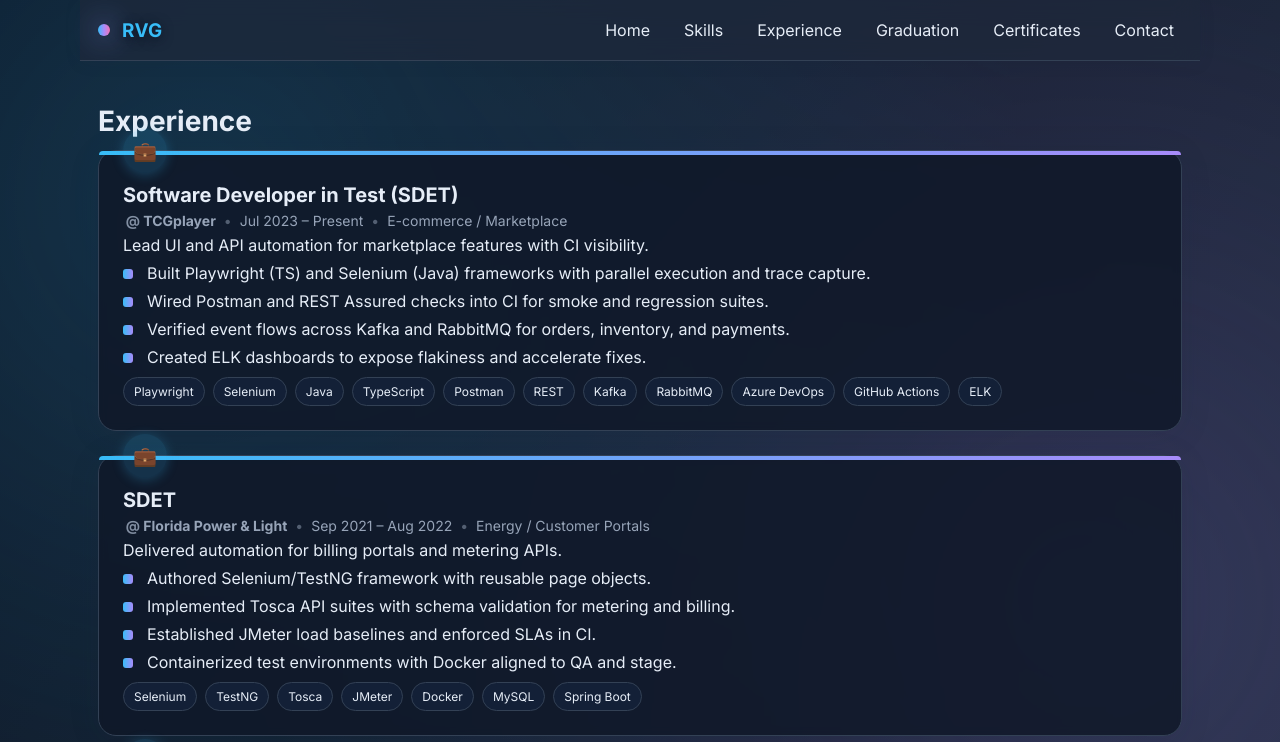
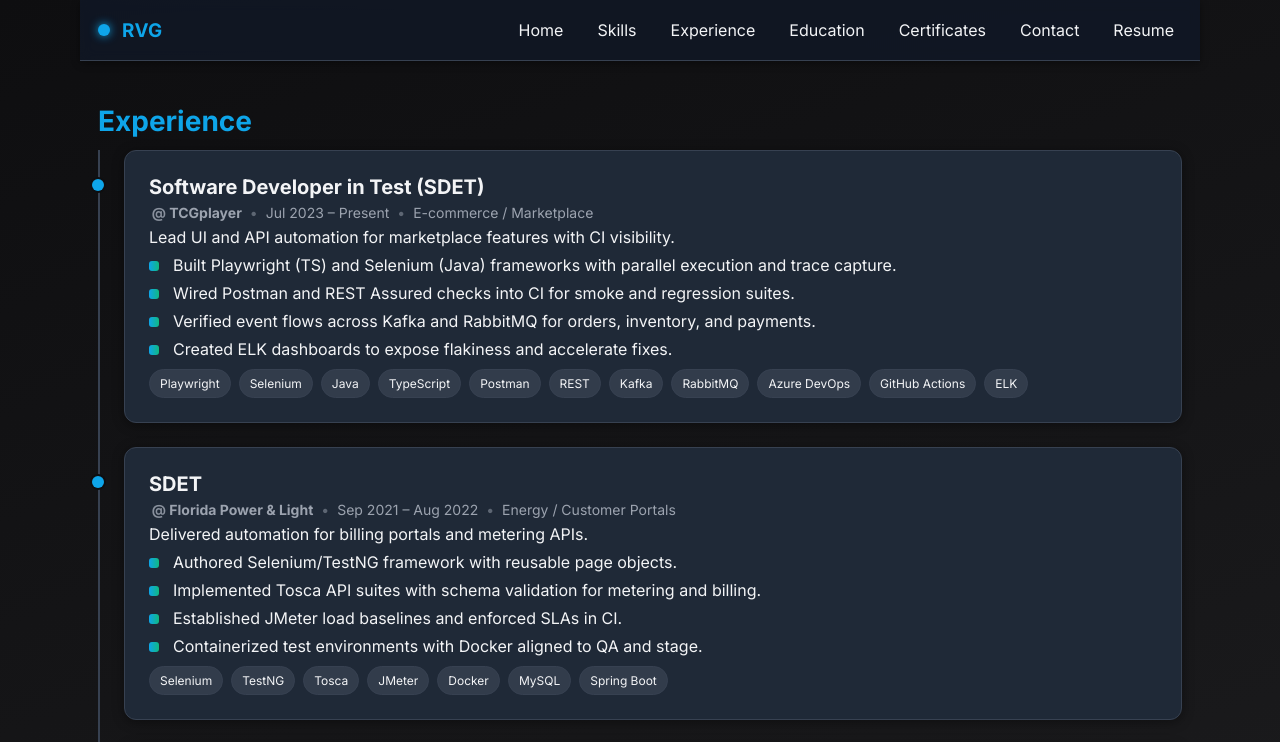
Before and after one commit to Rajavenkateshgurugubelli/portfolio, an Angular app: page /experience in a window 1280 px wide. Shown: the top 742 px of the page. Built offline with nearby package versions, Linux system fonts and the light colour scheme.

Commit message:
feat: revamp site with new dark theme

```diff
--- a/src/app/app.component.html
+++ b/src/app/app.component.html
@@ -4,9 +4,10 @@
     <a routerLink="/" fragment="top">Home</a>
     <a routerLink="/" fragment="skills">Skills</a>
     <a routerLink="/" fragment="experience">Experience</a>
-    <a routerLink="/" fragment="graduation">Graduation</a>
+    <a routerLink="/" fragment="graduation">Education</a>
     <a routerLink="/" fragment="certificates">Certificates</a>
     <a routerLink="/" fragment="contact">Contact</a>
+    <a href="assets/resume.pdf" target="_blank" rel="noopener">Resume</a>
   </nav>
 </header>
 
--- a/src/app/contact/contact.component.css
+++ b/src/app/contact/contact.component.css
@@ -17,13 +17,15 @@
   gap: 12px;
   padding: 10px 14px;
   border-radius: 10px;
-  background: var(--pill);
-  transition: background 0.2s, transform 0.2s;
+  background: var(--card);
+  border: 1px solid var(--border);
+  transition: background 0.2s, transform 0.2s, color 0.2s;
   color: var(--text);
 }
 
 .contact-item:hover {
-  background: var(--acc2);
+  background: var(--acc1);
+  color: #0f172a;
   transform: translateY(-2px);
 }
 
--- a/src/app/education/education.component.html
+++ b/src/app/education/education.component.html
@@ -1,8 +1,7 @@
 <section class="education">
   <h2>Education</h2>
-  <div class="card rise edu-card">
-    <span class="edu-icon" aria-hidden="true">🎓</span>
-    <div class="edu-top">
+    <div class="card rise edu-card">
+      <div class="edu-top">
       <h3>Texas Tech University</h3>
       <p class="edu-meta">Lubbock, TX · Aug 2022 – May 2024</p>
     </div>
--- a/src/app/experience/experience.component.css
+++ b/src/app/experience/experience.component.css
@@ -6,6 +6,7 @@
 .xp h2 {
   margin: 0 0 12px;
   font-size: 28px;
+  color: var(--acc1);
 }
 
 /* list layout */
@@ -13,6 +14,9 @@
   list-style: none;
   margin: 0;
   padding: 0;
+  position: relative;
+  border-left: 2px solid var(--border);
+  padding-left: 24px;
   display: grid;
   gap: 24px;
 }
@@ -20,36 +24,26 @@
 /* card layout */
 .xp-card {
   position: relative;
-  padding: 32px 24px 24px;
+  background: var(--card);
+  border: 1px solid var(--border);
+  border-radius: 12px;
+  padding: 24px;
 }
 
 .xp-card::before {
   content: "";
   position: absolute;
-  top: 0;
-  left: 0;
-  right: 0;
-  height: 4px;
-  border-radius: 18px 18px 0 0;
-  background: linear-gradient(90deg, var(--acc1), var(--acc2));
+  left: -33px;
+  top: 28px;
+  width: 12px;
+  height: 12px;
+  border-radius: 50%;
+  background: var(--acc1);
+  box-shadow: 0 0 0 2px var(--bg1);
 }
 
 /* icon badge */
-.xp-icon {
-  position: absolute;
-  top: -22px;
-  left: 24px;
-  width: 44px;
-  height: 44px;
-  border-radius: 50%;
-  background: rgba(56, 189, 248, 0.15);
-  display: flex;
-  align-items: center;
-  justify-content: center;
-  font-size: 1.2rem;
-  color: var(--acc1);
-  box-shadow: 0 2px 12px rgba(56, 189, 248, 0.25);
-}
+.xp-icon { display: none; }
 
 /* top line */
 .xp-top {
@@ -125,7 +119,7 @@
 }
 
 .chip {
-  background: #132037;
+  background: var(--pill);
   border: 1px solid var(--border);
   color: var(--text);
   border-radius: 999px;
--- a/src/app/experience/experience.component.html
+++ b/src/app/experience/experience.component.html
@@ -1,10 +1,9 @@
 <section id="experience" class="xp">
   <h2>Experience</h2>
 
-  <ol class="xp-list">
-    <li class="xp-card card rise" *ngFor="let r of roles">
-      <span class="xp-icon" aria-hidden="true">💼</span>
-      <div class="xp-top">
+    <ol class="xp-list">
+      <li class="xp-card card rise" *ngFor="let r of roles">
+        <div class="xp-top">
         <h3 class="xp-title">{{ r.title }}</h3>
         <div class="xp-meta">
           <span class="xp-company">{{ r.company }}</span>
--- a/src/app/home/home.component.css
+++ b/src/app/home/home.component.css
@@ -1,15 +1,38 @@
 .hero-section {
   text-align: center;
-  padding: 120px 20px 60px;
+  padding: 160px 20px 80px;
 }
 
 .main-title {
   margin: 0;
   font-size: 3rem;
+  color: var(--acc1);
 }
 
 .subtitle {
-  margin-top: 0;
-  color: var(--acc2);
+  margin-top: 8px;
+  color: var(--text);
   font-size: 1.5rem;
 }
+
+.hero-tag {
+  margin-top: 12px;
+  color: var(--muted);
+  font-size: 1.1rem;
+}
+
+.hero-cta {
+  display: inline-block;
+  margin-top: 24px;
+  padding: 10px 24px;
+  border-radius: 8px;
+  background: var(--acc1);
+  color: #0f172a;
+  text-decoration: none;
+  font-weight: 600;
+  transition: background .2s;
+}
+
+.hero-cta:hover {
+  background: var(--acc2);
+}
--- a/src/app/home/home.component.html
+++ b/src/app/home/home.component.html
@@ -1,6 +1,8 @@
 <section id="top" class="hero-section">
   <h1 class="main-title">Raja Venkatesh Gurugubelli</h1>
-  <h2 class="subtitle">QA Automation Engineer / SDET</h2>
+  <p class="subtitle">QA Automation Engineer / SDET</p>
+  <p class="hero-tag">Crafting reliable test automation for modern systems</p>
+  <a class="hero-cta" routerLink="/" fragment="contact">Get in touch</a>
 </section>
 
 <section id="skills"><app-skills></app-skills></section>
--- a/src/app/skills/skills.component.html
+++ b/src/app/skills/skills.component.html
@@ -1,5 +1,5 @@
-<section>
-  <h2 class="skills-title">QA Automation Skills</h2>
+<section class="skills-section">
+  <h2 class="skills-title">Core Automation Skills</h2>
   <div class="skills-grid">
     <div
       *ngFor="let skill of skills"
@@ -14,7 +14,7 @@
       <span class="skill-label">{{ skill.name }}</span>
     </div>
     </div>
-  <div *ngIf="selectedSkill" class="skill-detail card">
+    <div *ngIf="selectedSkill" class="skill-detail card" aria-live="polite">
       <h3>{{ selectedSkill.name }}</h3>
       <p>{{ selectedSkill.description }}</p>
       <button (click)="selectedSkill = null" class="close-btn">Close</button>
--- a/src/styles.css
+++ b/src/styles.css
@@ -5,18 +5,18 @@ ul, li {
   list-style: none;
 }
 :root {
-  --bg1: #0b1220;
-  --bg2: #1e293b;
-  --card: rgba(16, 24, 40, 0.85);
-  --glass: rgba(30, 41, 59, 0.7);
-  --text: #e6edf7;
-  --muted: #97a4b8;
-  --border: #334155;
-  --pill: rgba(19, 32, 55, 0.8);
-  --acc1: #38bdf8;
-  --acc2: #a78bfa;
-  --acc3: #f472b6;
-  --nav-underline: linear-gradient(90deg, var(--acc1), var(--acc2), var(--acc3));
+  --bg1: #0e0e10;
+  --bg2: #1a1a1c;
+  --card: #1f2937;
+  --glass: rgba(17, 24, 39, 0.8);
+  --text: #f3f4f6;
+  --muted: #9ca3af;
+  --border: #374151;
+  --pill: rgba(55, 65, 81, 0.8);
+  --acc1: #0ea5e9;
+  --acc2: #10b981;
+  --acc3: #f59e0b;
+  --nav-underline: linear-gradient(90deg, var(--acc1), var(--acc2));
 }
 * { box-sizing: border-box }
 html, body { height: 100% }
@@ -24,26 +24,12 @@ body {
   margin: 0;
   font-family: 'Inter', system-ui, Segoe UI, Roboto, Helvetica, Arial, sans-serif;
   color: var(--text);
-  background: linear-gradient(120deg, var(--bg1) 0%, var(--bg2) 100%);
+  background: linear-gradient(160deg, var(--bg1) 0%, var(--bg2) 100%);
   min-height: 100vh;
   position: relative;
   overflow-x: hidden;
 }
-body::before {
-  content: "";
-  position: fixed;
-  z-index: -1;
-  top: -100px; left: -100px; right: -100px; bottom: -100px;
-  background: radial-gradient(circle at 20% 30%, #38bdf8 0%, transparent 60%),
-              radial-gradient(circle at 80% 70%, #a78bfa 0%, transparent 60%);
-  opacity: 0.18;
-  animation: bgmove 16s linear infinite alternate;
-}
-@keyframes bgmove {
-  0% { background-position: 20% 30%, 80% 70%; }
-  100% { background-position: 30% 40%, 70% 60%; }
-}
-a { color: #8ab4f8; text-decoration: none; transition: color .2s }
+a { color: var(--acc1); text-decoration: none; transition: color .2s }
 a:hover { color: var(--acc2) }
 header.nav {
   position: fixed;
@@ -53,9 +39,8 @@ header.nav {
   z-index: 10;
   background: var(--glass);
   border-bottom: 1px solid var(--border);
-  backdrop-filter: blur(12px);
-  box-shadow: 0 2px 16px rgba(30,41,59,0.08);
-  transition: background .4s;
+  backdrop-filter: blur(6px);
+  box-shadow: 0 2px 8px rgba(0,0,0,0.4);
 }
 .nav {
   max-width: 1120px;
@@ -70,22 +55,21 @@ header.nav {
   align-items: center;
 }
 .brand {
-  display: flex; gap: 12px; align-items: center; font-weight: 700;
+  display: flex;
+  gap: 12px;
+  align-items: center;
+  font-weight: 700;
   font-size: 1.18rem;
   letter-spacing: 0.02em;
   color: var(--acc1);
-  text-shadow: 0 2px 12px #0b1220;
   margin-left: 0;
 }
 .brand .dot {
-  width: 12px; height: 12px; border-radius: 999px;
-  background: linear-gradient(90deg,var(--acc1),var(--acc2),var(--acc3));
-  box-shadow: 0 0 16px var(--acc1);
-  animation: pulse 2s infinite alternate;
-}
-@keyframes pulse {
-  0% { box-shadow: 0 0 16px var(--acc1); }
-  100% { box-shadow: 0 0 32px var(--acc2); }
+  width: 12px;
+  height: 12px;
+  border-radius: 999px;
+  background: var(--acc1);
+  box-shadow: 0 0 10px var(--acc1);
 }
 nav a {
   margin-left: 18px;
@@ -110,7 +94,7 @@ nav a::after {
 nav a:hover::after, nav a:focus::after {
   width: 80%;
 }
-nav a:hover { background: var(--pill); color: var(--acc2); }
+nav a:hover { background: var(--pill); color: var(--acc1); }
 main {
   max-width: 1120px;
   margin: 0 auto;
@@ -128,23 +112,22 @@ main {
 .card {
   background: var(--card);
   border: 1px solid var(--border);
-  border-radius: 18px;
-  padding: 22px;
-  box-shadow: 0 4px 32px rgba(30,41,59,0.10);
+  border-radius: 12px;
+  padding: 24px;
+  box-shadow: 0 2px 12px rgba(0,0,0,0.4);
   transition: box-shadow .3s, transform .3s;
-  backdrop-filter: blur(4px);
 }
 .card.rise:hover {
-  transform: translateY(-6px) scale(1.03);
-  box-shadow: 0 12px 32px rgba(56,189,248,0.12), 0 2px 24px rgba(167,139,250,0.10);
+  transform: translateY(-4px);
+  box-shadow: 0 6px 20px rgba(0,0,0,0.6);
 }
 h1 {
   font-size: 44px;
   margin: 6px 0 14px;
   font-weight: 700;
   letter-spacing: -0.02em;
-  color: var(--acc2);
-  text-shadow: 0 2px 24px #0b1220;
+  color: var(--acc1);
+  text-shadow: none;
   animation: fadein 1.4s;
 }
 @keyframes fadein {
@@ -240,11 +223,9 @@ footer {
   text-align: center;
   border-top: 1px solid var(--border);
   padding: 24px 10px;
-  background: var(--glass);
-  backdrop-filter: blur(8px);
+  background: var(--card);
   font-size: 1.08rem;
   letter-spacing: 0.01em;
-  box-shadow: 0 -2px 16px rgba(30,41,59,0.08);
 }
 
 .footer-links {
```
Also changed, not shown: src/app/certs/certs.component.css (+11 -24 lines), src/app/education/education.component.css (+21 -23 lines), src/app/skills/skills.component.css (+26 -25 lines). Lines whose indentation alone changed are shown as unchanged.
